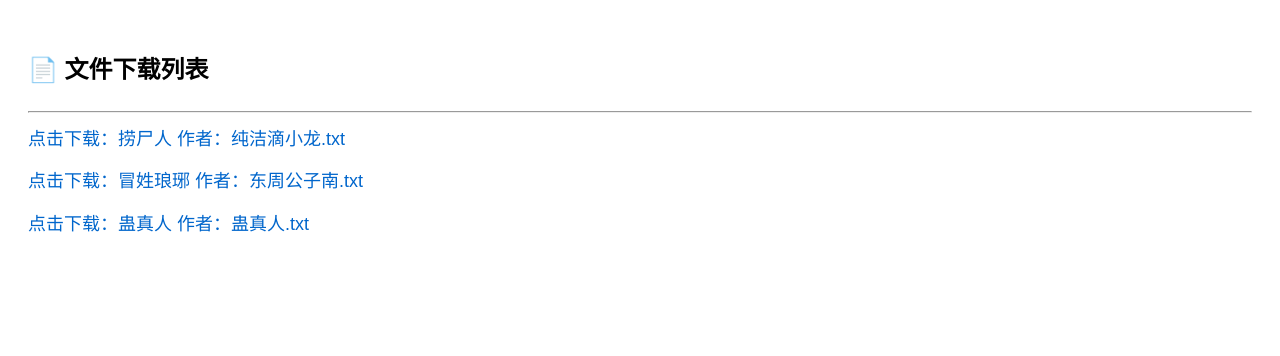
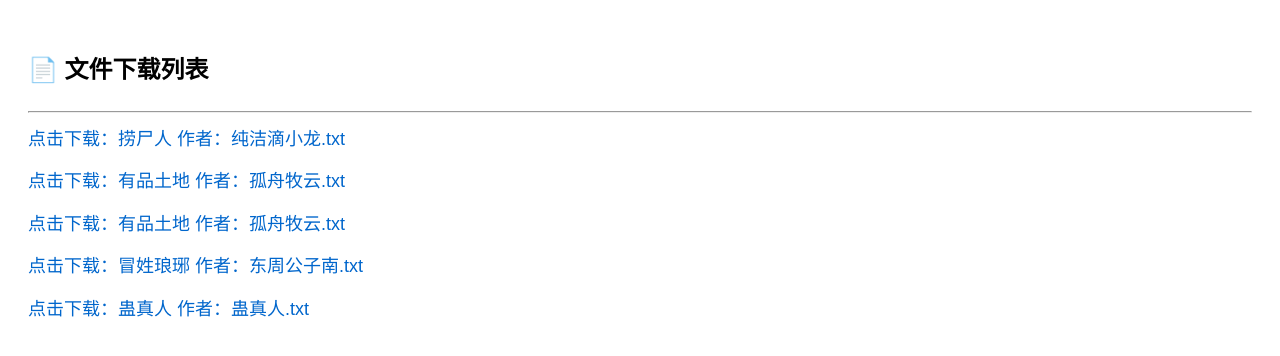
Before and after one commit to shiqi-li-coder/files, a plain HTML site: page index.html in a window 1280 px wide. Drawn offline with Linux system fonts and the light colour scheme.

Commit message:
index.html

```diff
--- a/index.html
+++ b/index.html
@@ -14,6 +14,8 @@
     <hr>
     <!-- 请把下面的文件名替换为您上传的文件名 -->
     <a href="./捞尸人 作者：纯洁滴小龙.txt" download>点击下载：捞尸人 作者：纯洁滴小龙.txt</a>
+    <a href="./有品土地 作者：孤舟牧云.txt" download>点击下载：有品土地 作者：孤舟牧云.txt</a>
+    <a href="./有品土地 作者：孤舟牧云.txt" download>点击下载：有品土地 作者：孤舟牧云.txt</a>
     <a href="./冒姓琅琊 作者：东周公子南.txt" download>点击下载：冒姓琅琊 作者：东周公子南.txt</a>
     <a href="./蛊真人 作者：蛊真人.txt" download>点击下载：蛊真人 作者：蛊真人.txt</a>
 </body>
```
